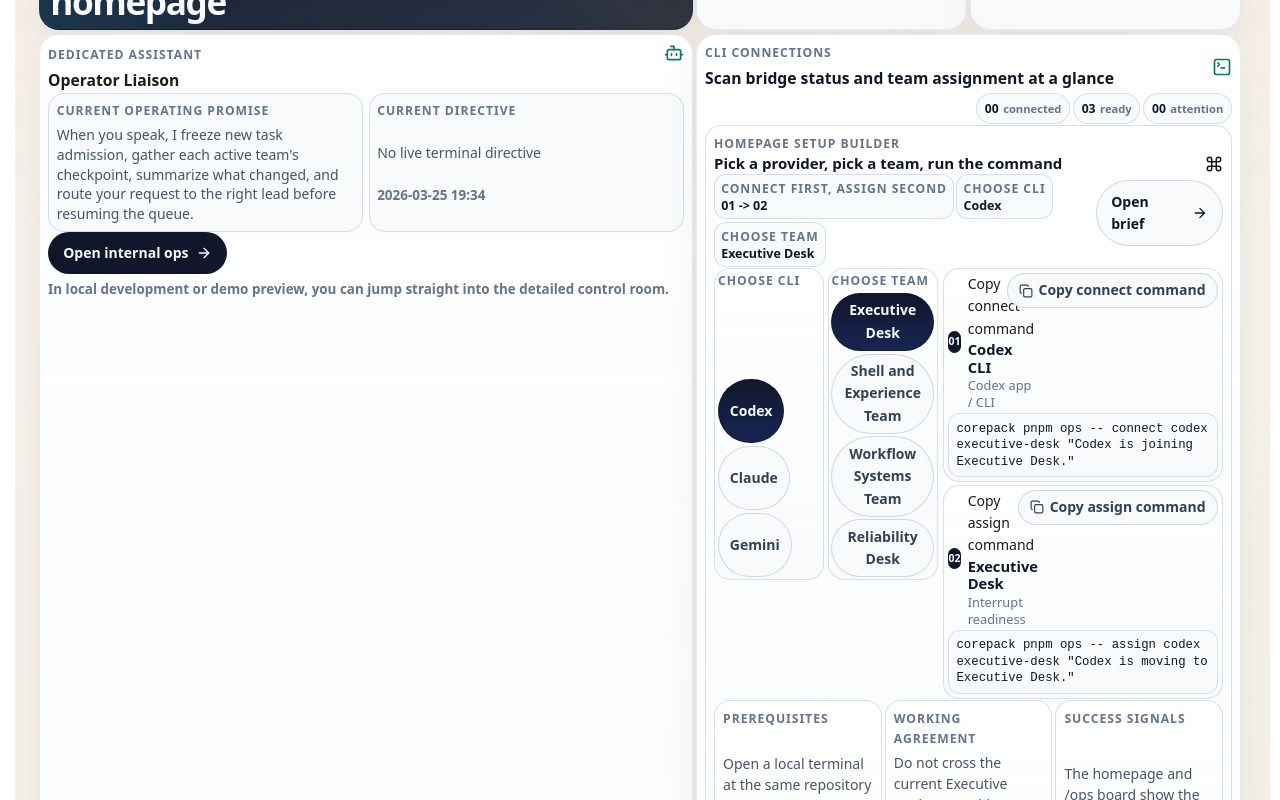
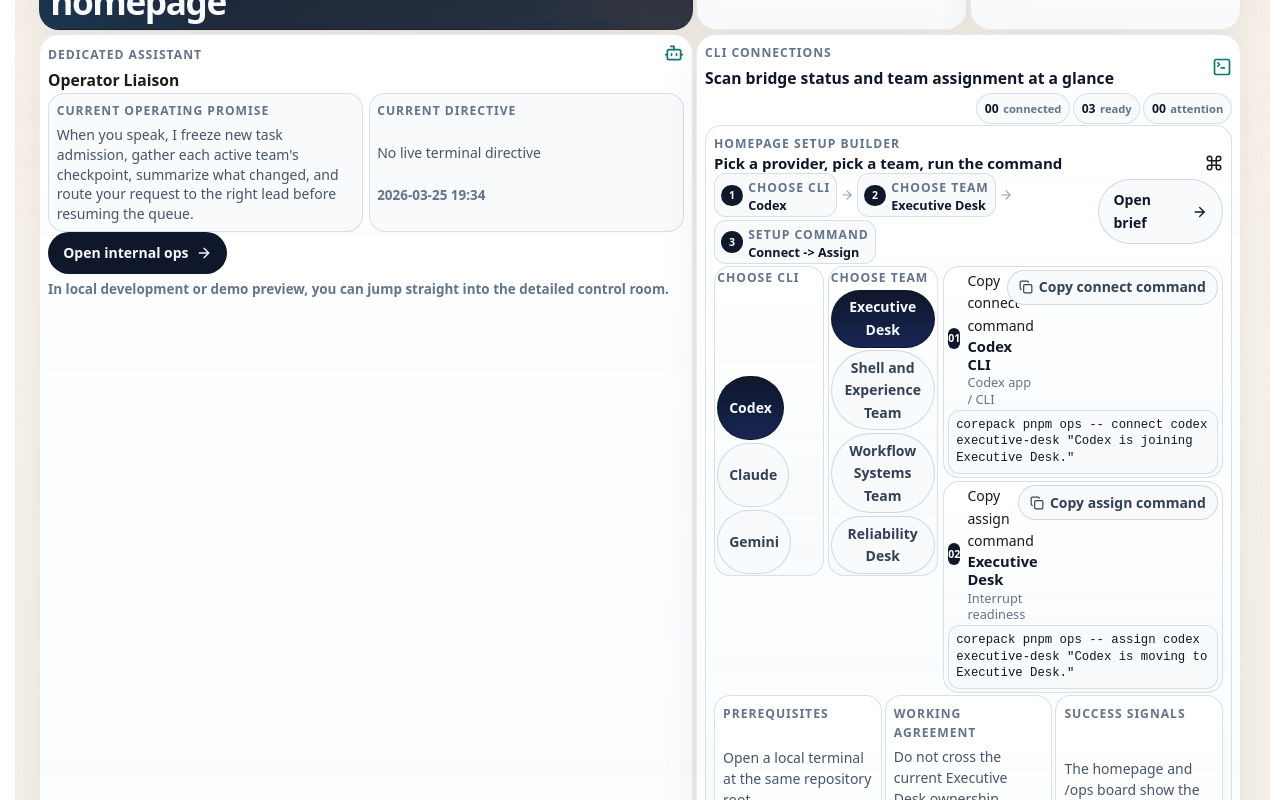
Before and after one commit to GongJae00/research-pages, a Next.js app in the folder apps/web/: page /en in a window 1280 px wide. Shown: the part 1700-2500 px from the top of the page. Built offline with nearby package versions, Linux system fonts and the light colour scheme; no server answers.

Commit message:
Autonomy batch 1395: shell-experience

```diff
--- a/apps/web/src/components/homepage-agent-control-section.module.css
+++ b/apps/web/src/components/homepage-agent-control-section.module.css
@@ -246,7 +246,7 @@
 
 .setupBuilderCard {
   display: grid;
-  gap: 0.1rem;
+  gap: 0.08rem;
   margin-top: 0.08rem;
 }
 
@@ -260,7 +260,7 @@
 
 .setupTitleBlock {
   display: grid;
-  gap: 0.1rem;
+  gap: 0.08rem;
 }
 
 .setupTitleBlock h4 {
@@ -270,27 +270,40 @@
   line-height: 1.15;
 }
 
-.setupSummaryStrip {
+.setupFlowRow {
   display: flex;
   flex-wrap: wrap;
-  gap: 0.14rem;
+  align-items: center;
+  gap: 0.18rem;
 }
 
-.summaryInlineChip {
-  display: grid;
-  gap: 0.04rem;
+.setupFlowStep {
+  display: inline-flex;
+  align-items: center;
+  gap: 0.34rem;
   min-width: 0;
-  padding: 0.28rem 0.38rem;
+  padding: 0.24rem 0.38rem;
   border: 1px solid rgba(203, 213, 225, 0.72);
   border-radius: 12px;
   background: rgba(248, 250, 252, 0.92);
 }
 
-.summaryInlineChip strong {
+.setupFlowCopy {
+  display: grid;
+  gap: 0.03rem;
+  min-width: 0;
+}
+
+.setupFlowCopy strong {
   color: #0f172a;
-  font-size: 0.78rem;
+  font-size: 0.79rem;
   line-height: 1.15;
   overflow-wrap: anywhere;
+}
+
+.setupFlowArrow {
+  color: #94a3b8;
+  flex: 0 0 auto;
 }
 
 .panelHeadCopy {
@@ -398,7 +411,7 @@
 .setupPicker {
   display: grid;
   gap: 0.16rem;
-  padding: 0.1rem 0.18rem;
+  padding: 0.08rem 0.14rem;
 }
 
 .optionRow {
@@ -441,8 +454,8 @@
 
 .copyCard {
   display: grid;
-  gap: 0.18rem;
-  padding: 0.22rem 0.28rem;
+  gap: 0.14rem;
+  padding: 0.2rem 0.26rem;
 }
 
 .copyHead {
@@ -693,7 +706,8 @@
   .copyHead,
   .providerSummaryBar,
   .setupHeader,
-  .setupHeaderActions {
+  .setupHeaderActions,
+  .setupFlowRow {
     flex-direction: column;
     align-items: flex-start;
   }
--- a/apps/web/src/components/homepage-agent-control-section.tsx
+++ b/apps/web/src/components/homepage-agent-control-section.tsx
@@ -384,19 +384,30 @@ export function HomepageAgentControlSection({
               <div className={styles.setupTitleBlock}>
                 <span className={styles.metaLabel}>{copy.setupBuilderLabel}</span>
                 <h4>{copy.setupBuilderTitle}</h4>
-                <div className={styles.setupSummaryStrip}>
-                  <span className={styles.summaryInlineChip}>
-                    <span className={styles.metaLabel}>{copy.commandOrder}</span>
-                    <strong>01 -&gt; 02</strong>
-                  </span>
-                  <span className={styles.summaryInlineChip}>
-                    <span className={styles.metaLabel}>{copy.chooseProvider}</span>
-                    <strong>{selectedProvider?.label ?? "-"}</strong>
-                  </span>
-                  <span className={styles.summaryInlineChip}>
-                    <span className={styles.metaLabel}>{copy.chooseTeam}</span>
-                    <strong>{selectedTeam?.name ?? "-"}</strong>
-                  </span>
+                <div className={styles.setupFlowRow}>
+                  <div className={styles.setupFlowStep}>
+                    <span className={styles.commandStep}>1</span>
+                    <div className={styles.setupFlowCopy}>
+                      <span className={styles.metaLabel}>{copy.chooseProvider}</span>
+                      <strong>{selectedProvider?.label ?? "-"}</strong>
+                    </div>
+                  </div>
+                  <ArrowRight size={14} className={styles.setupFlowArrow} />
+                  <div className={styles.setupFlowStep}>
+                    <span className={styles.commandStep}>2</span>
+                    <div className={styles.setupFlowCopy}>
+                      <span className={styles.metaLabel}>{copy.chooseTeam}</span>
+                      <strong>{selectedTeam?.name ?? "-"}</strong>
+                    </div>
+                  </div>
+                  <ArrowRight size={14} className={styles.setupFlowArrow} />
+                  <div className={styles.setupFlowStep}>
+                    <span className={styles.commandStep}>3</span>
+                    <div className={styles.setupFlowCopy}>
+                      <span className={styles.metaLabel}>{copy.setupCommand}</span>
+                      <strong>Connect -&gt; Assign</strong>
+                    </div>
+                  </div>
                 </div>
               </div>
               <div className={styles.setupHeaderActions}>
```
